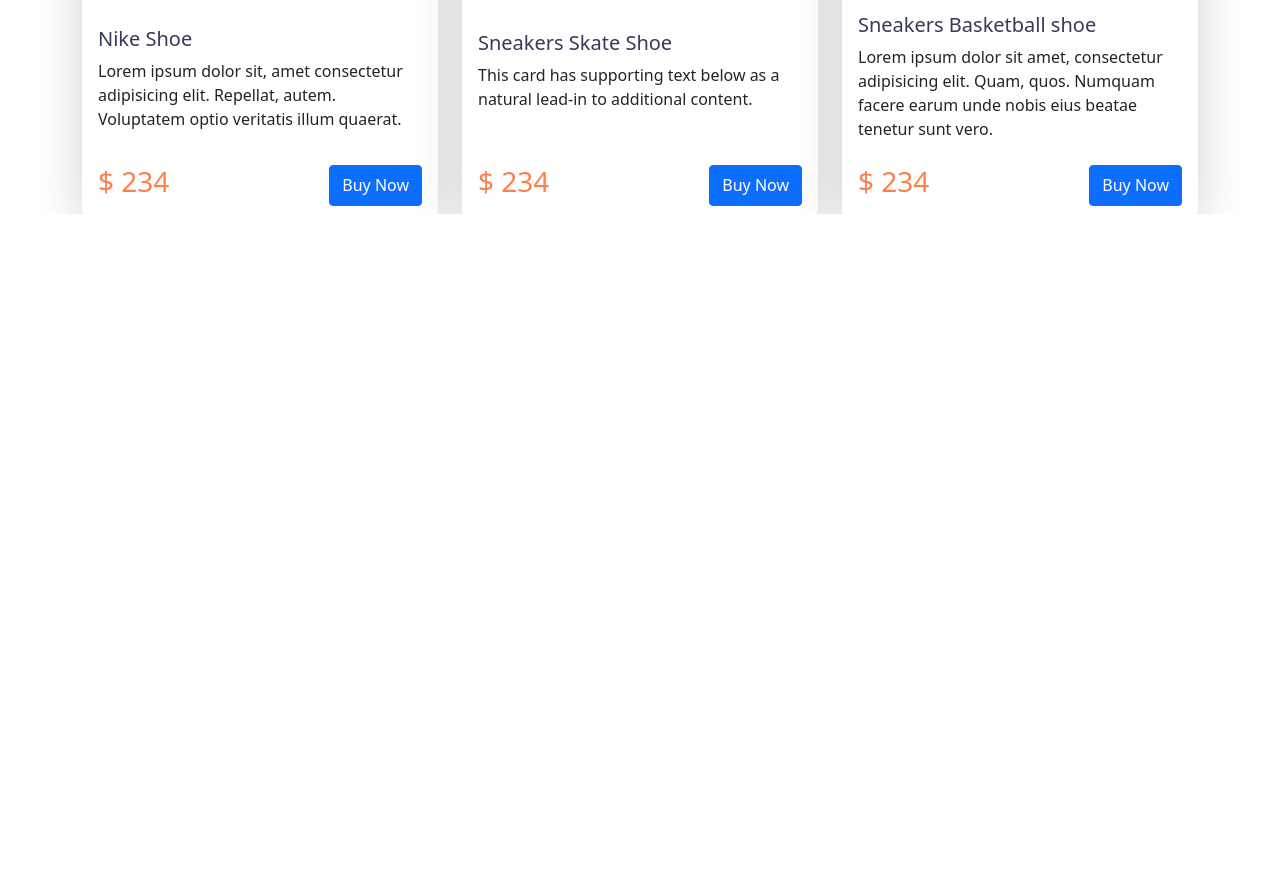
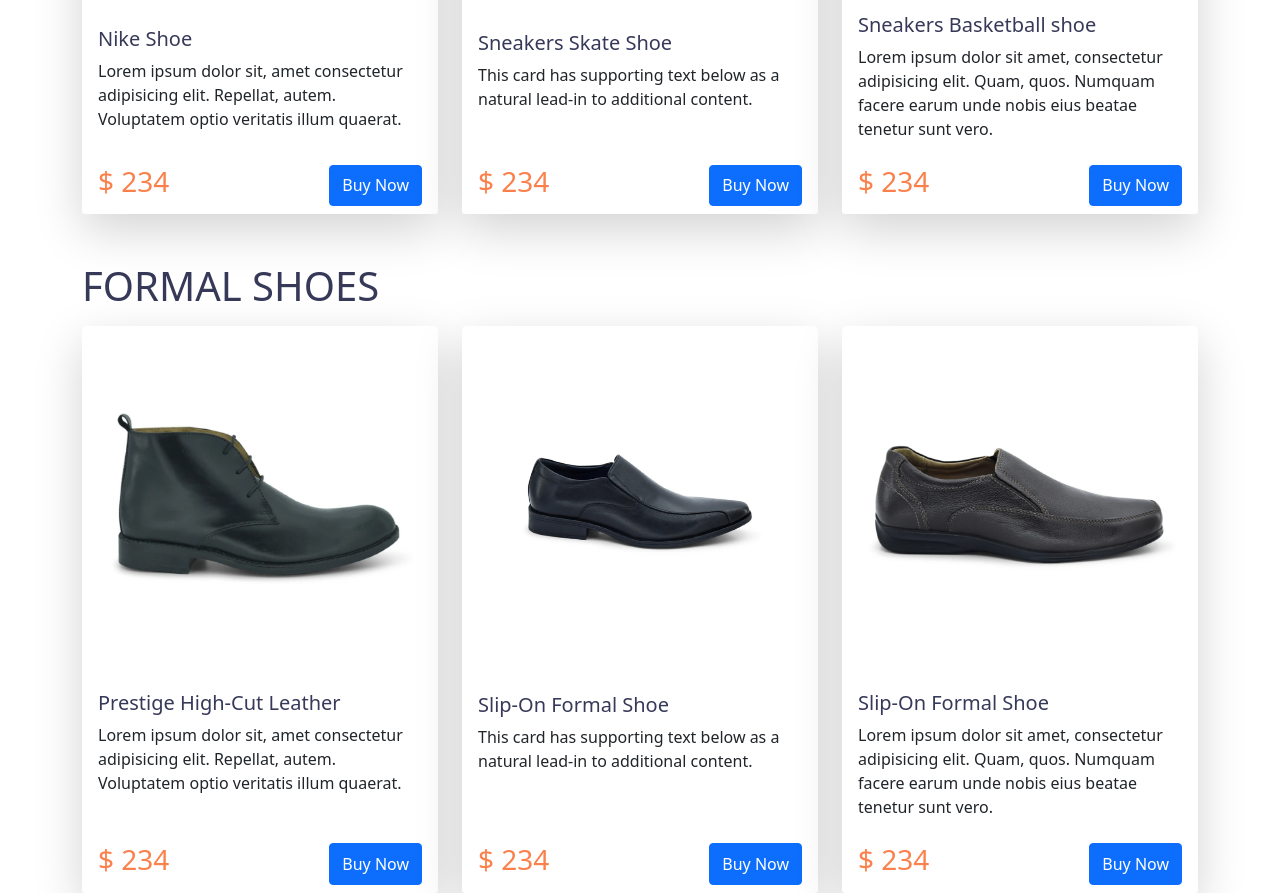
Before and after one commit to Diganta165/nike-fashion-bootstrap, a plain HTML site: page index.html in a window 1280 px wide. Shown: the part 980-1873 px from the top of the page. Before the commit the page ends 1194 px from the top, so only its background shows below. Drawn offline with nearby package versions, Linux system fonts and the light colour scheme.

Commit message:
Fromal Shoes section done with mobile responsive

```diff
--- a/index.html
+++ b/index.html
@@ -75,7 +75,7 @@
 
     <main>
         <!-- Casual Shoes Section  -->
-        <section class="container">
+        <section class="container mb-5">
             <h1 class="highlight-color-two mb-3">CASUAL SHOES</h1>
 
             <div>
@@ -130,6 +130,62 @@
 
         </section>
 
+
+        <!-- Formal Shoes Section  -->
+        <section class="container">
+            <h1 class="highlight-color-two mb-3">FORMAL SHOES</h1>
+
+            <div>
+                <div class="row row-cols-1 row-cols-md-3 g-4">
+                    <div class="col">
+                      <div class="card h-100 w-100 border-0 shadow-lg rounded-3">
+                        <img src="images/Mask Group.png" class="card-img-top p-3" alt="...">
+                        <div class="card-body">
+                          <h5 class="card-title highlight-color-two">Prestige High-Cut Leather </h5>
+                          <p class="card-text">Lorem ipsum dolor sit, amet consectetur adipisicing elit. Repellat, autem. Voluptatem optio veritatis illum quaerat.</p>
+                        </div>
+                        <div class="card-footer bg-white border-0">
+                          <div class="d-flex justify-content-between">
+                              <h3 class="highlight-color-one">$ 234</h3>
+                              <button class="btn btn-primary">Buy Now</button>
+                          </div>
+                        </div>
+                      </div>
+                    </div>
+                    <div class="col">
+                      <div class="card h-100 w-100 border-0 shadow-lg rounded-3">
+                        <img src="images/Rectangle 38.png" class="card-img-top p-5" alt="...">
+                        <div class="card-body">
+                          <h5 class="card-title highlight-color-two">Slip-On Formal Shoe </h5>
+                          <p class="card-text">This card has supporting text below as a natural lead-in to additional content.</p>
+                        </div>
+                        <div class="card-footer bg-white border-0">
+                            <div class="d-flex justify-content-between">
+                                <h3 class="highlight-color-one">$ 234</h3>
+                                <button class="btn btn-primary">Buy Now</button>
+                            </div>
+                        </div>
+                      </div>
+                    </div>
+                    <div class="col">
+                      <div class="card h-100 w-100 border-0 shadow-lg rounded-3">
+                        <img src="images/Rectangle 39.png" class="card-img-top p-3" alt="...">
+                        <div class="card-body">
+                          <h5 class="card-title highlight-color-two">Slip-On Formal Shoe</h5>
+                          <p class="card-text">Lorem ipsum dolor sit amet, consectetur adipisicing elit. Quam, quos. Numquam facere earum unde nobis eius beatae tenetur sunt vero.</p>
+                        </div>
+                        <div class="card-footer bg-white border-0">
+                            <div class="d-flex justify-content-between">
+                                <h3 class="highlight-color-one">$ 234</h3>
+                                <button class="btn btn-primary">Buy Now</button>
+                            </div>
+                        </div>
+                      </div>
+                    </div>
+                  </div>
+            </div>
+
+        </section>
     </main>
 
     <footer>
```
